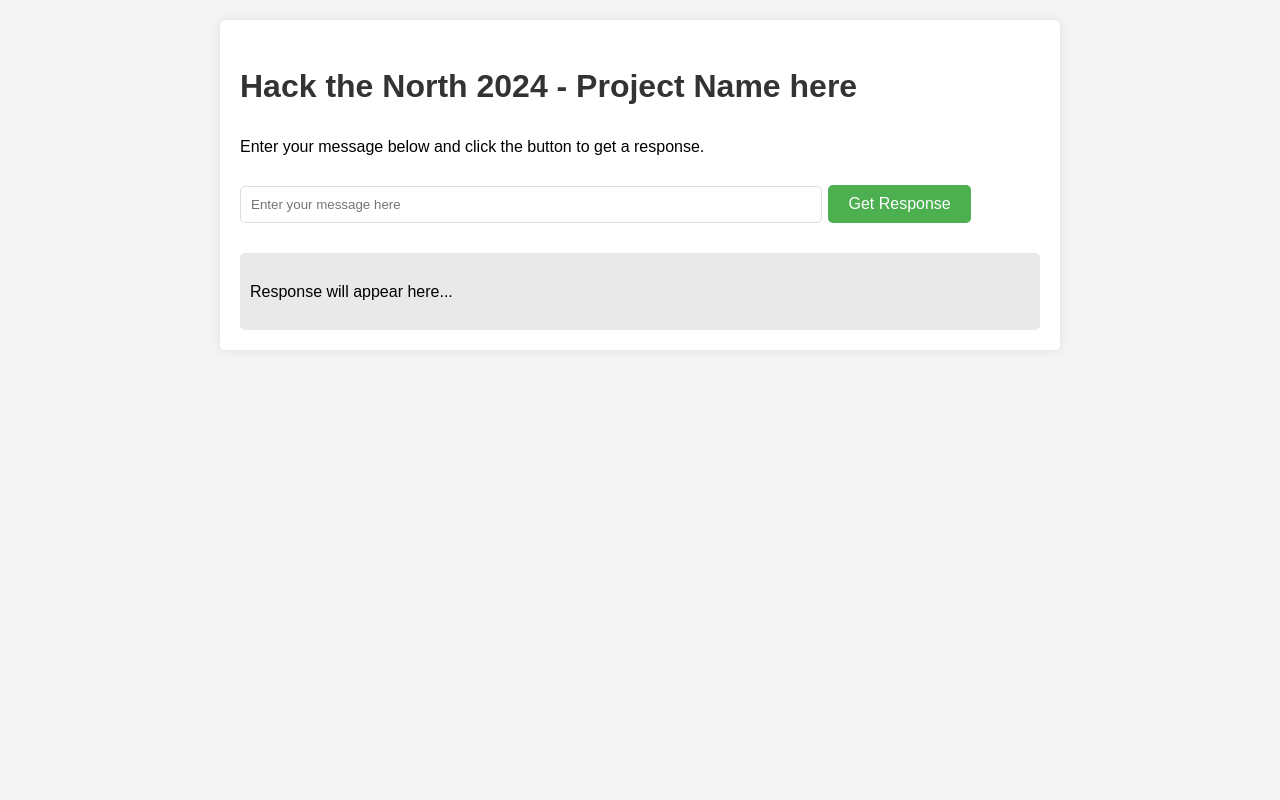
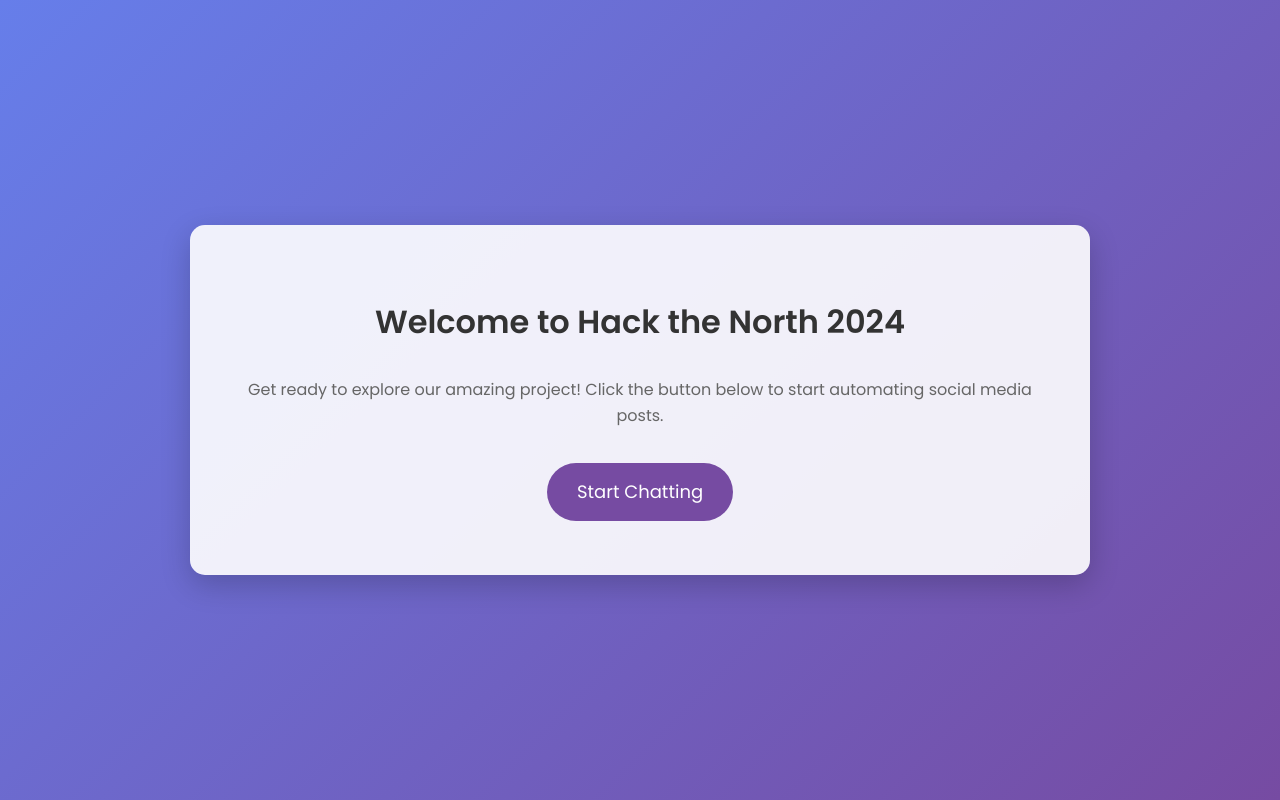
Before and after one commit to ohi-711/htn2024, a Flask app: page / in a window 1280 px wide. Run offline with Flask 3, Linux system fonts and the light colour scheme.

Commit message:
i added a home page guys

```diff
--- a/app.py
+++ b/app.py
@@ -4,6 +4,10 @@ import cohere
 app = Flask(__name__)
 
 @app.route('/')
+def main():
+    return render_template('main.html')
+
+@app.route('/chat')
 def index():
     return render_template('index.html')
 
--- a/templates/index.html
+++ b/templates/index.html
@@ -4,59 +4,89 @@
     <meta charset="UTF-8">
     <meta name="viewport" content="width=device-width, initial-scale=1.0">
     <title>Hack the North 2024</title>
+    <link href="https://fonts.googleapis.com/css2?family=Poppins:wght@300;400;600&display=swap" rel="stylesheet">
     <style>
         body {
-            font-family: Arial, sans-serif;
+            font-family: 'Poppins', sans-serif;
             line-height: 1.6;
             margin: 0;
-            padding: 20px;
-            background-color: #f4f4f4;
+            padding: 0;
+            background: linear-gradient(135deg, #667eea 0%, #764ba2 100%);
+            min-height: 100vh;
+            display: flex;
+            justify-content: center;
+            align-items: center;
         }
         .container {
             max-width: 800px;
-            margin: auto;
-            background: white;
-            padding: 20px;
-            border-radius: 5px;
-            box-shadow: 0 0 10px rgba(0,0,0,0.1);
+            margin: 20px;
+            background: rgba(255, 255, 255, 0.9);
+            padding: 30px;
+            border-radius: 15px;
+            box-shadow: 0 10px 30px rgba(0, 0, 0, 0.2);
         }
         h1 {
             color: #333;
+            text-align: center;
+            margin-bottom: 30px;
+            font-weight: 600;
         }
         #response {
             margin-top: 20px;
-            padding: 10px;
-            background-color: #e9e9e9;
-            border-radius: 5px;
+            padding: 20px;
+            background-color: #f0f0f0;
+            border-radius: 10px;
+            border-left: 5px solid #764ba2;
         }
         button {
-            background-color: #4CAF50;
+            background-color: #764ba2;
             border: none;
             color: white;
-            padding: 10px 20px;
+            padding: 12px 24px;
             text-align: center;
             text-decoration: none;
             display: inline-block;
             font-size: 16px;
             margin: 4px 2px;
             cursor: pointer;
-            border-radius: 5px;
+            border-radius: 50px;
+            transition: background-color 0.3s ease;
+        }
+        button:hover {
+            background-color: #5a387c;
         }
         input[type="text"] {
-            width: 70%;
-            padding: 10px;
+            width: calc(100% - 24px);
+            padding: 12px;
             margin: 10px 0;
             border: 1px solid #ddd;
-            border-radius: 5px;
+            border-radius: 50px;
+            font-size: 16px;
+        }
+        .input-group {
+            display: flex;
+            justify-content: space-between;
+            align-items: center;
+            margin-bottom: 20px;
+        }
+        .input-group input[type="text"] {
+            flex-grow: 1;
+            margin-right: 10px;
+        }
+        p {
+            color: #666;
+            text-align: center;
         }
     </style>
 </head>
 <body>
     <div class="container">
-        <h1>Hack the North 2024 - Project Name here</h1>
+        <h1>Hack the North 2024 - Project Name</h1>
         <p>Enter your message below and click the button to get a response.</p>
-        <input type="text" id="userMessage" placeholder="Enter your message here">
-        <button onclick="getResponse()">Get Response</button>
+        <div class="input-group">
+            <input type="text" id="userMessage" placeholder="Enter your message here">
+            <button onclick="getResponse()">Get Response</button>
+        </div>
         <div id="response">
             <p>Response will appear here...</p>
         </div>
--- /dev/null
+++ b/templates/main.html
@@ -0,0 +1,64 @@
+<!DOCTYPE html>
+<html lang="en">
+<head>
+    <meta charset="UTF-8">
+    <meta name="viewport" content="width=device-width, initial-scale=1.0">
+    <title>Welcome to Hack the North 2024</title>
+    <link href="https://fonts.googleapis.com/css2?family=Poppins:wght@300;400;600&display=swap" rel="stylesheet">
+    <style>
+        body {
+            font-family: 'Poppins', sans-serif;
+            line-height: 1.6;
+            margin: 0;
+            padding: 0;
+            background: linear-gradient(135deg, #667eea 0%, #764ba2 100%);
+            min-height: 100vh;
+            display: flex;
+            justify-content: center;
+            align-items: center;
+            text-align: center;
+        }
+        .container {
+            max-width: 800px;
+            margin: 20px;
+            background: rgba(255, 255, 255, 0.9);
+            padding: 50px;
+            border-radius: 15px;
+            box-shadow: 0 10px 30px rgba(0, 0, 0, 0.2);
+        }
+        h1 {
+            color: #333;
+            margin-bottom: 30px;
+            font-weight: 600;
+        }
+        p {
+            color: #666;
+            margin-bottom: 30px;
+        }
+        .btn {
+            background-color: #764ba2;
+            border: none;
+            color: white;
+            padding: 15px 30px;
+            text-align: center;
+            text-decoration: none;
+            display: inline-block;
+            font-size: 18px;
+            margin: 4px 2px;
+            cursor: pointer;
+            border-radius: 50px;
+            transition: background-color 0.3s ease;
+        }
+        .btn:hover {
+            background-color: #5a387c;
+        }
+    </style>
+</head>
+<body>
+    <div class="container">
+        <h1>Welcome to Hack the North 2024</h1>
+        <p>Get ready to explore our amazing project! Click the button below to start automating social media posts.</p>
+        <a href="/chat" class="btn">Start Chatting</a>
+    </div>
+</body>
+</html>
```
Also changed, not shown: automate_post.py (deleted, +0 -9 lines), automate_social_media.py (added).
